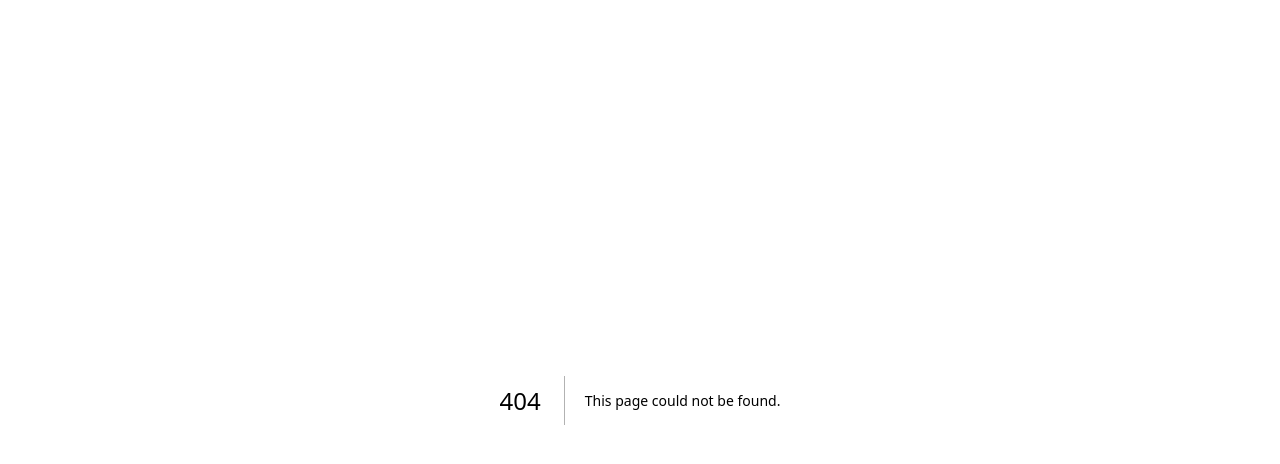
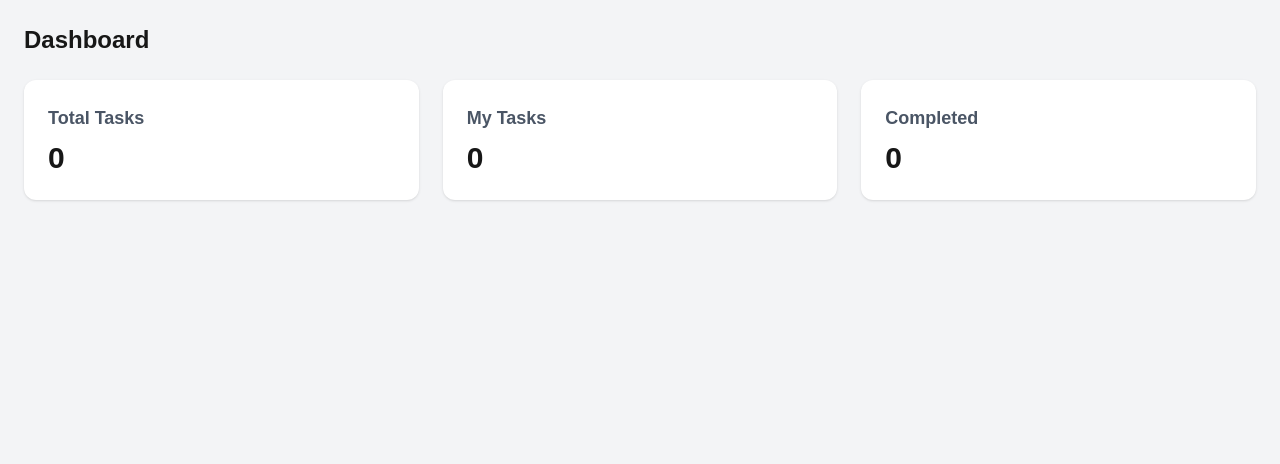
Before and after one commit to ElcanAslanov/jira-system, a Next.js app: page /dashboard in a window 1280 px wide. Before the commit this address had no page. Shown: the top 464 px of the page. Built offline with nearby package versions, Linux system fonts and the light colour scheme.

Commit message:
initial jira-system setup

```diff
--- /dev/null
+++ b/app/dashboard/page.tsx
@@ -0,0 +1,30 @@
+export default function DashboardPage() {
+  return (
+    <div className="p-6 min-h-screen bg-gray-100">
+      <h1 className="text-2xl font-bold mb-6">Dashboard</h1>
+
+      <div className="grid grid-cols-3 gap-6">
+        <div className="bg-white p-6 rounded-xl shadow">
+          <h2 className="text-lg font-semibold text-gray-600">
+            Total Tasks
+          </h2>
+          <p className="text-3xl font-bold mt-2">0</p>
+        </div>
+
+        <div className="bg-white p-6 rounded-xl shadow">
+          <h2 className="text-lg font-semibold text-gray-600">
+            My Tasks
+          </h2>
+          <p className="text-3xl font-bold mt-2">0</p>
+        </div>
+
+        <div className="bg-white p-6 rounded-xl shadow">
+          <h2 className="text-lg font-semibold text-gray-600">
+            Completed
+          </h2>
+          <p className="text-3xl font-bold mt-2">0</p>
+        </div>
+      </div>
+    </div>
+  );
+}
--- a/app/page.tsx
+++ b/app/page.tsx
@@ -1,65 +1,5 @@
-import Image from "next/image";
+import { redirect } from "next/navigation";
 
 export default function Home() {
-  return (
-    <div className="flex min-h-screen items-center justify-center bg-zinc-50 font-sans dark:bg-black">
-      <main className="flex min-h-screen w-full max-w-3xl flex-col items-center justify-between py-32 px-16 bg-white dark:bg-black sm:items-start">
-        <Image
-          className="dark:invert"
-          src="/next.svg"
-          alt="Next.js logo"
-          width={100}
-          height={20}
-          priority
-        />
-        <div className="flex flex-col items-center gap-6 text-center sm:items-start sm:text-left">
-          <h1 className="max-w-xs text-3xl font-semibold leading-10 tracking-tight text-black dark:text-zinc-50">
-            To get started, edit the page.tsx file.
-          </h1>
-          <p className="max-w-md text-lg leading-8 text-zinc-600 dark:text-zinc-400">
-            Looking for a starting point or more instructions? Head over to{" "}
-            <a
-              href="https://vercel.com/templates?framework=next.js&utm_source=create-next-app&utm_medium=appdir-template-tw&utm_campaign=create-next-app"
-              className="font-medium text-zinc-950 dark:text-zinc-50"
-            >
-              Templates
-            </a>{" "}
-            or the{" "}
-            <a
-              href="https://nextjs.org/learn?utm_source=create-next-app&utm_medium=appdir-template-tw&utm_campaign=create-next-app"
-              className="font-medium text-zinc-950 dark:text-zinc-50"
-            >
-              Learning
-            </a>{" "}
-            center.
-          </p>
-        </div>
-        <div className="flex flex-col gap-4 text-base font-medium sm:flex-row">
-          <a
-            className="flex h-12 w-full items-center justify-center gap-2 rounded-full bg-foreground px-5 text-background transition-colors hover:bg-[#383838] dark:hover:bg-[#ccc] md:w-[158px]"
-            href="https://vercel.com/new?utm_source=create-next-app&utm_medium=appdir-template-tw&utm_campaign=create-next-app"
-            target="_blank"
-            rel="noopener noreferrer"
-          >
-            <Image
-              className="dark:invert"
-              src="/vercel.svg"
-              alt="Vercel logomark"
-              width={16}
-              height={16}
-            />
-            Deploy Now
-          </a>
-          <a
-            className="flex h-12 w-full items-center justify-center rounded-full border border-solid border-black/[.08] px-5 transition-colors hover:border-transparent hover:bg-black/[.04] dark:border-white/[.145] dark:hover:bg-[#1a1a1a] md:w-[158px]"
-            href="https://nextjs.org/docs?utm_source=create-next-app&utm_medium=appdir-template-tw&utm_campaign=create-next-app"
-            target="_blank"
-            rel="noopener noreferrer"
-          >
-            Documentation
-          </a>
-        </div>
-      </main>
-    </div>
-  );
+  redirect("/dashboard");
 }
--- a/package.json
+++ b/package.json
@@ -9,6 +9,7 @@
     "lint": "eslint"
   },
   "dependencies": {
+    "@netlify/plugin-nextjs": "^5.15.8",
     "next": "16.1.6",
     "react": "19.2.3",
     "react-dom": "19.2.3"
```
Also changed, not shown: 2 other files (tests, documents, lock files or other folders).
